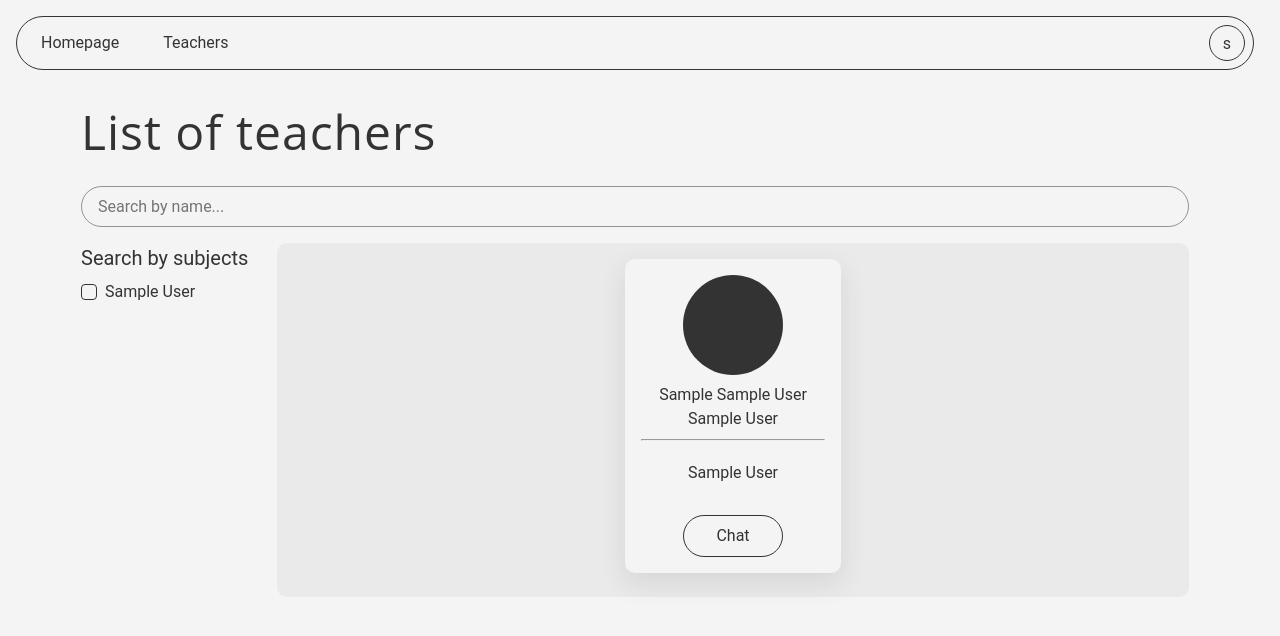
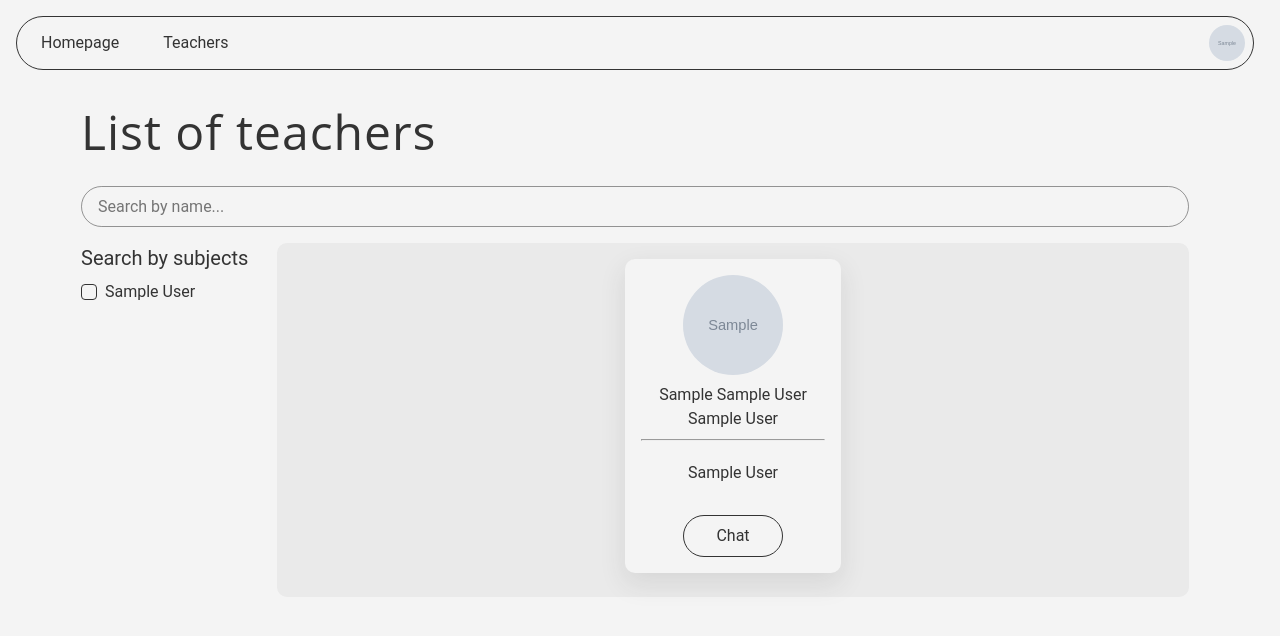
Before and after one commit to veemarh/DjangoBlockchained, a Django app: page /teacher_list/ in a window 1280 px wide. Shown: the top 636 px of the page. Run offline with Django 5.2, Linux system fonts and the light colour scheme; a user stored in the database is signed in; tables that the repository leaves empty hold one stand-in row (values such as "Sample post"); grey boxes marked "Sample" are stand-in pictures.

Commit message:
avatars are embedded everywhere

```diff
--- a/static/css/bases.css
+++ b/static/css/bases.css
@@ -202,28 +202,21 @@ header {
 
 /* иконка пользователя справа шапки */
 #user-icon {
-    text-align: center;
     cursor: pointer;
 }
 
-#user-icon span {
-    display: inline-block;
+#user-icon img {
     width: 36px;
     height: 36px;
 
-    line-height: 36px;
-
-    border: 1px solid #333333;
     border-radius: 50%;
 
     pointer-events: none;
     transition: 0.2s;
 }
 
-#user-icon:hover span {
-    color: rgba(51, 51, 51, 0.5);
-    background-color: rgba(51, 51, 51, 0.1);
-    border-color: rgba(51, 51, 51, 0.5);
+#user-icon:hover img {
+    opacity: 0.75;
 }
 
 /* меню пользователя, по умолчанию скрыто */
--- a/static/css/teacher_list.css
+++ b/static/css/teacher_list.css
@@ -63,7 +63,6 @@
 .user-list-avatar {
     width: 100px;
     height: 100px;
-    background-color: #333333;
     border-radius: 50%;
     margin: 0 auto;
 }
--- a/templates/base.html
+++ b/templates/base.html
@@ -49,11 +49,12 @@
                 {% if request.user.is_authenticated %}
                     <li class="header-nav-li">
                         <div id="user-icon">
-                            <span></span>
+                            {% if request.user.picture %}
+                                <img src="{{ request.user.picture.url }}">
+                            {% else %}
+                                blank
+                            {% endif %}
                         </div>
-                        <script>
-                            document.querySelector('#user-icon span').textContent = '{{ request.user.username }}'[0];
-                        </script>
                         <ul id="header-user-menu">
                             <li>
                                 {% if request.user.is_student %}
--- a/templates/student_profile.html
+++ b/templates/student_profile.html
@@ -53,7 +53,6 @@
                         {% for subject in user.student.interests.all %}
                             <div class="profile-interest-name">{{ subject.name }}</div>
                         {% endfor %}
-                        >>>>>>> main
                     </div>
                 </div>
             </div>
--- a/templates/teacher_list.html
+++ b/templates/teacher_list.html
@@ -30,7 +30,11 @@
                         <div class="user-list-content">
                             <div class="user-list-link">
                                 <a href="{% url 'teacher_profile' teacher.user.id %}">
-                                    <div class="user-list-avatar"></div>
+                                    {% if teacher.user.picture %}
+                                        <img class="user-list-avatar" src="{{ teacher.user.picture.url }}">
+                                    {% else %}
+                                        blank
+                                    {% endif %}
                                     <div class="user-list-info">
                                         <span class="teacher-name">{{ teacher.user.first_name }} {{ teacher.user.second_name }} {% if teacher.user.third_name %}{{ teacher.user.third_name }}{% endif %}</span>
                                     </div>
--- a/templates/teacher_profile.html
+++ b/templates/teacher_profile.html
@@ -7,7 +7,11 @@
     <div class="account-content-wrapper">
         <div class="data-view-container">
             <div id="summary-dataset">
-                <img src="{% static 'img/avatar.jpg' %}">
+                {% if user.picture %}
+                    <img src="{{ user.picture.url }}">
+                {% else %}
+                    blank
+                {% endif %}
                 {% if request.user == user %}
                     <a class="goto-egit-page" href="{% url 'teacher_profile_edit' user.id %}">Edit profile</a>
                 {% elif request.user != user and request.user.is_student %}
```
Also changed, not shown: templates/favorite_students.html (+6 -4 lines), templates/favorite_teachers.html (+6 -4 lines).
